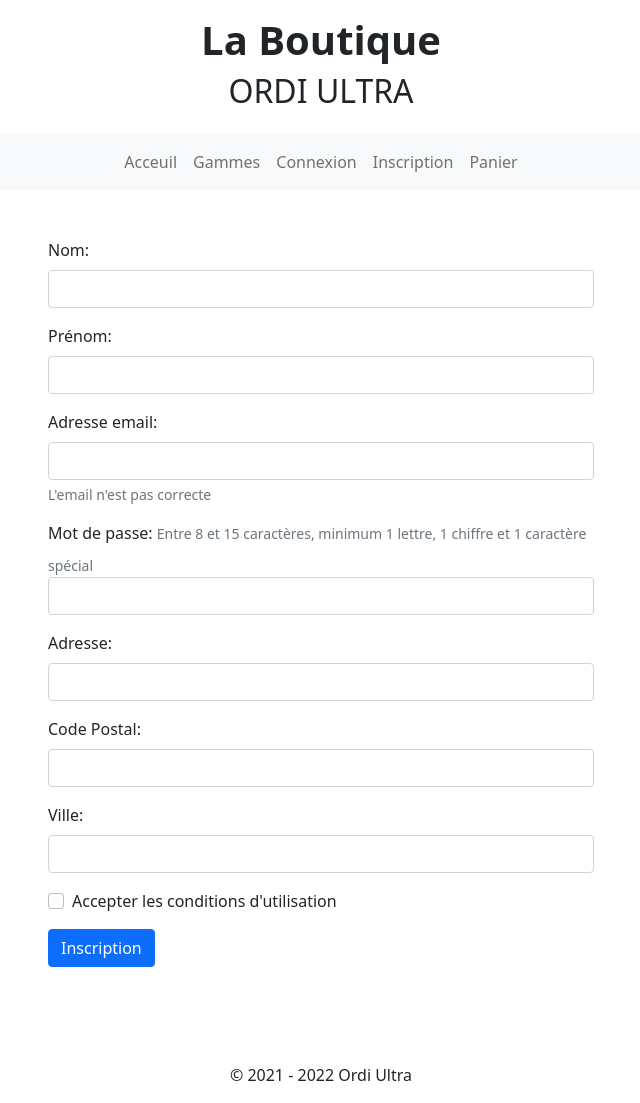
After one commit to kogbak/boutiquephpv2, a PHP site: page /inscription.php in a window 1280 px wide. The commit adds this page. Shown: the whole page, without its empty margins (319-959 px from the left). Run offline with PHP 8.4, Linux system fonts and the light colour scheme.

Commit message:
finilisation inscription et connexion

```diff
--- a/footer.php
+++ b/footer.php
@@ -6,7 +6,7 @@
 
             <div class="col-12">
 
-                <p class="text-center">© 2021 - 2022 Ordi Ultra</p>
+                <p class="text-center mt-5">© 2021 - 2022 Ordi Ultra</p>
 
             </div>
         </div>
--- a/function.php
+++ b/function.php
@@ -1,4 +1,6 @@
 <?php // ** connexion à la base de données OK**
+
+include "head.php";
 
 function getConnection()
 {
@@ -25,11 +27,11 @@ function liste_article()
     $db = getConnection();
     $query = $db->query("SELECT `id`,`image`,`nom`,`description`, `prix` FROM `articles`");
     return $query->fetchAll();
-
 }
 
 
-function recuperer_article_db($id){
+function recuperer_article_db($id)
+{
 
     $db = getConnection();
     $result = $db->prepare("SELECT `id`,`image`,`nom`,`description_detaillee`, `prix` FROM `articles` WHERE `id`=?");
@@ -38,13 +40,51 @@ function recuperer_article_db($id){
 }
 
 
-
-function afficher_article()
+function recuperer_gammes()
 {
 
-    $liste_article = liste_article();
 
-    foreach ($liste_article as $article) {
+    $db = getConnection();
+    $query = $db->query("SELECT * FROM `gammes`");
+    return $query->fetchAll();
+}
+
+function article_gammes($id_gamme)
+{
+    $db = getConnection();
+    $result = $db->prepare("SELECT `id`,`image`,`nom`,`description`, `prix` FROM `articles` WHERE `id_gamme`=?");
+    $result->execute([$id_gamme]);
+    return $result->fetchAll();
+}
+
+
+function afficher_gammes()
+{
+
+    echo '<div class="text-center m-5"><h1>Nos Gammes :</h1></div>';
+    $gammes = recuperer_gammes();
+
+
+
+    foreach ($gammes as $gamme) {
+
+
+        echo '<div class="bg-primary text-white mb-5 mt-2"><h3 class="text-center">' . $gamme["nom"] . '</h3></div>';
+
+        $articles = article_gammes($gamme["id"]);
+
+        afficher_articles($articles);
+    }
+}
+
+
+
+function afficher_articles($liste_articles)
+{
+
+
+
+    foreach ($liste_articles as $article) {
 
         echo '<div class="card mx-auto col-md-4 mb-5" style="width: 22rem;">
   <img src="./images/' . $article['image'] . '" class="card-img-top" alt="...">
@@ -55,7 +95,7 @@ function afficher_article()
 
 
     <form action="panier.php" method="post">
-    <button type="submit" class="btn btn-primary text-center">Ajouter au panier</button>
+    <button type="submit" class="btn btn-primary text-center mb-3">Ajouter au panier</button>
     <input type="hidden" name="articleId" value=' . $article['id'] . '>
     </form>
 
@@ -68,6 +108,196 @@ function afficher_article()
 </div>';
     }
 }
+// enregistrer LES INFORMATIONS INSCRIPTION DES CLIENT !!!!!!!!!!!!!!!!!!
+
+function inscription()
+{
+
+    $db = getConnection(); // 1) connexion à la base
+
+    if (verifier_champs_libre()) { // 2) vérif champs vides (créer autre fonction et l'appeler)
+
+        return;
+    } else {
+
+
+        if (verifier_longueur_champs()) { // 3) si pas de champs vides : vérifier longueur des champs (via autre fonction)
+
+            return;
+        } else {
+
+            if (!verifier_mot_de_passe()) { // 4) si ok : vérifier si le passeword est sécurisé (via autre fonction)
+
+                echo "Le format de votre mot de passe est incorrect";
+                return;
+            } else {
+
+
+                $mot_de_passe = password_hash($_POST["mdp"], PASSWORD_DEFAULT);
+
+                //5) si ok : hasher le mot de passe (via password_hash) et inscrire l'utilisateur en base via une requête (dans la table clients)
+
+
+                $result = $db->prepare("INSERT INTO `clients`(`nom`,`prenom`,`email`,`mot_de_passe`) VALUES (?,?,?,?)");
+                $result->execute([
+                    $_POST["nom"],
+                    $_POST["prenom"],
+                    $_POST["email"],
+                    $mot_de_passe
+                ]);
+
+
+                //En plus++) verifier id_client avant d'ajouter adresse
+
+                $id = $db->lastInsertId();
+
+                // 6) insérer son adresse dans la table adresses via une autre requête
+
+                $result_adresse = $db->prepare("INSERT INTO `adresses`(`id_client`,`adresse`,`code_postal`,`ville`) VALUES (?,?,?,?)");
+                $result_adresse->execute([
+                    $id,
+                    $_POST["adresse"],
+                    $_POST["cp"],
+                    $_POST["ville"]
+                ]);
+
+                // 7) Afficher une alert
+                echo "<script>alert(\"Inscription validé ! \")</script>";
+            }
+        }
+    }
+}
+
+
+function verifier_champs_libre()
+{
+
+    $champ_vide = FALSE;
+    $message = "";
+
+
+    foreach ($_POST as $champ => $saisie) {
+
+        if (empty($saisie)) {
+            $message .= "Vous n'avez pas rempli le champ " . $champ . "<br>";
+
+            $champ_vide = TRUE;
+        }
+    }
+
+    echo $message;
+    return $champ_vide;
+}
+
+// VERIFIER LONGUER CHAMPS !!!!!!!!!!!!!!!!!!
+
+
+function verifier_longueur_champs()
+{
+
+    $nom = $_POST["nom"];
+    $prenom = $_POST["prenom"];
+    $email = $_POST["email"];
+    $mdp = $_POST["mdp"];
+    $adresse = $_POST["adresse"];
+    $cp = $_POST["cp"];
+    $ville = $_POST["ville"];
+
+    $champ_trop_long = FALSE;
+
+
+
+    if (strlen($nom) > 25 || strlen($nom < 3)) {
+        echo '<div class="erreur">Votre Nom est trop grand</div>';
+        $champ_trop_long = TRUE;
+    }
+
+    if (strlen($prenom) > 25 || strlen($prenom < 3)) {
+        echo '<div class="erreur">Votre Prénom est trop grand</div>';
+        $champ_trop_long = TRUE;
+    }
+
+    if (strlen($email) > 25 || strlen($email < 3)) {
+        echo '<div class="erreur">Votre Adresse mail est trop grand</div>';
+        $champ_trop_long = TRUE;
+    }
+
+    if (strlen($adresse) > 40 || strlen($adresse < 3)) {
+        echo '<div class="erreur">Votre Adresse mail est trop grand</div>';
+        $champ_trop_long = TRUE;
+    }
+
+    if (strlen($cp) !== 5) {
+        echo '<div class="erreur">Erreur dans le code postale</div>';
+        $champ_trop_long = TRUE;
+    }
+
+    if (strlen($ville) > 25 || strlen($ville < 3)) {
+        echo '<div class="erreur">Votre ville est trop grand</div>';
+        $champ_trop_long = TRUE;
+    }
+
+
+
+    return $champ_trop_long;
+}
+
+
+function verifier_mot_de_passe()
+{
+
+    $regex = "^(?=.*[0-9])(?=.*[a-zA-Z])(?=.*[@$!%*?/&])(?=\S+$).{8,15}$^";
+    $mot_de_passe = $_POST["mdp"];
+
+    return preg_match($regex, $mot_de_passe);
+}
+
+
+// ^^^^^^^^^^^^^^^^^^^^^^^^^^^^^^^^^^^^^^^^^^^^^^^^^^^^^^^^^^^^^^^^^^^^
+
+
+// FONCTION CONNEXION !
+
+
+
+
+function connexion()
+{
+
+
+
+    $db = getConnection();
+
+    $query = $db->prepare("SELECT * FROM `clients` WHERE `email`=?");
+    $query->execute([$_POST['email']]);
+    $info_client = $query->fetch();
+
+
+    if (!$info_client) {
+
+        echo "Erreur dans l'adresse mail";
+        return;
+    } else {
+
+        if (!password_verify($_POST["mot_de_passe"], $info_client["mot_de_passe"])) {
+
+
+            echo "Erreur dans le mot de passe";
+        } else {
+
+
+            $query = $db->prepare("SELECT * FROM `adresses` WHERE `id_client`=?");
+            $query->execute([$info_client["id"]]); // J'AI PAS TROP COMPRIS !!!!!!!!!!!!!!!!!!!!!!!!!!!!!!!!!!
+            $adresse = $query->fetchAll();
+
+            $_SESSION["client"] = $info_client;
+            $_SESSION["adresses"] = $adresse;
+            echo "Bonjour " . $_POST["prenom"] . " ,vous êtes connecté";
+        }
+    }
+}
+
+
 
 function recuperer_article($id_rechercher)
 {
--- a/header.php
+++ b/header.php
@@ -31,8 +31,18 @@ include "./head.php"
           <a class="nav-link" aria-current="page" href="index.php">Acceuil</a>
         </li>
         <li class="nav-item">
-          <a class="nav-link" href="panier.php">Panier()</a>
+          <a class="nav-link" href="gammes.php">Gammes</a>
         </li>
+        <li class="nav-item">
+          <a class="nav-link" href="connexion.php">Connexion</a>
+        </li>
+        <li class="nav-item">
+          <a class="nav-link" href="inscription.php">Inscription</a>
+        </li>
+        <li class="nav-item">
+          <a class="nav-link" href="panier.php">Panier</a>
+        </li>
+
       </ul>
     </div>
   </div>
--- /dev/null
+++ b/inscription.php
@@ -0,0 +1,62 @@
+<?php
+include "./head.php";
+include "./header.php";
+include "./function.php";
+session_start();
+?>
+
+<div class="container">
+
+<div class="row">
+
+<html>
+
+<form class="w-50 mx-auto" action="index.php" method="post">
+  <div class="mb-3 mt-5">
+    <label for="nom" class="form-label">Nom: </label>
+    <input required type="text" class="form-control" name="nom">
+  </div>
+  <div class="mb-3">
+    <label for="prenom" class="form-label">Prénom: </label>
+    <input required type="text" class="form-control" name="prenom">
+  </div>
+  <div class="mb-3 ">
+    <label for="Email" class="form-label">Adresse email: </label>
+    <input required type="email" class="form-control" name="email" aria-describedby="emailHelp">
+    <div id="emailHelp" class="form-text">L'email n'est pas correcte</div>
+  </div>
+  <div class="mb-3">
+    <label for="Password" class="form-label">Mot de passe: </label>
+    <small id="emailHelp" class="form-text text-muted">Entre 8 et 15 caractères, minimum 1 lettre, 1 chiffre et 1 caractère spécial</small>
+    <input required type="password" class="form-control" name="mdp">
+  </div>
+  <div class="mb-3">
+    <label for="adresse" class="form-label">Adresse: </label>
+    <input required type="text" class="form-control" name="adresse">
+  </div>
+  <div class="mb-3">
+    <label for="code_postale" class="form-label">Code Postal: </label>
+    <input required type="text" class="form-control" name="cp">
+  </div>
+  <div class="mb-3">
+    <label for="ville" class="form-label">Ville: </label>
+    <input required type="text" class="form-control" name="ville">
+  </div>
+  <div class="mb-3 form-check">
+    <input required type="checkbox" class="form-check-input" id="exampleCheck1">
+    <label class="form-check-label" for="exampleCheck1">Accepter les conditions d'utilisation</label>
+  </div>
+  <button type="submit" class="btn btn-primary mb-5">Inscription</button>
+  <input type="hidden" name="bouton_inscription" value="true">
+</form>
+
+
+</div>
+</div>
+</html>
+
+
+
+<?php
+include "./footer.php";
+?>
```
Also changed, not shown: connexion.php (added, +45 -0 lines), gammes.php (added, +30 -0 lines), index.php (+24 -1 lines), profil.php (added, +30 -0 lines), images/iphone.png, images/samsung.png.
